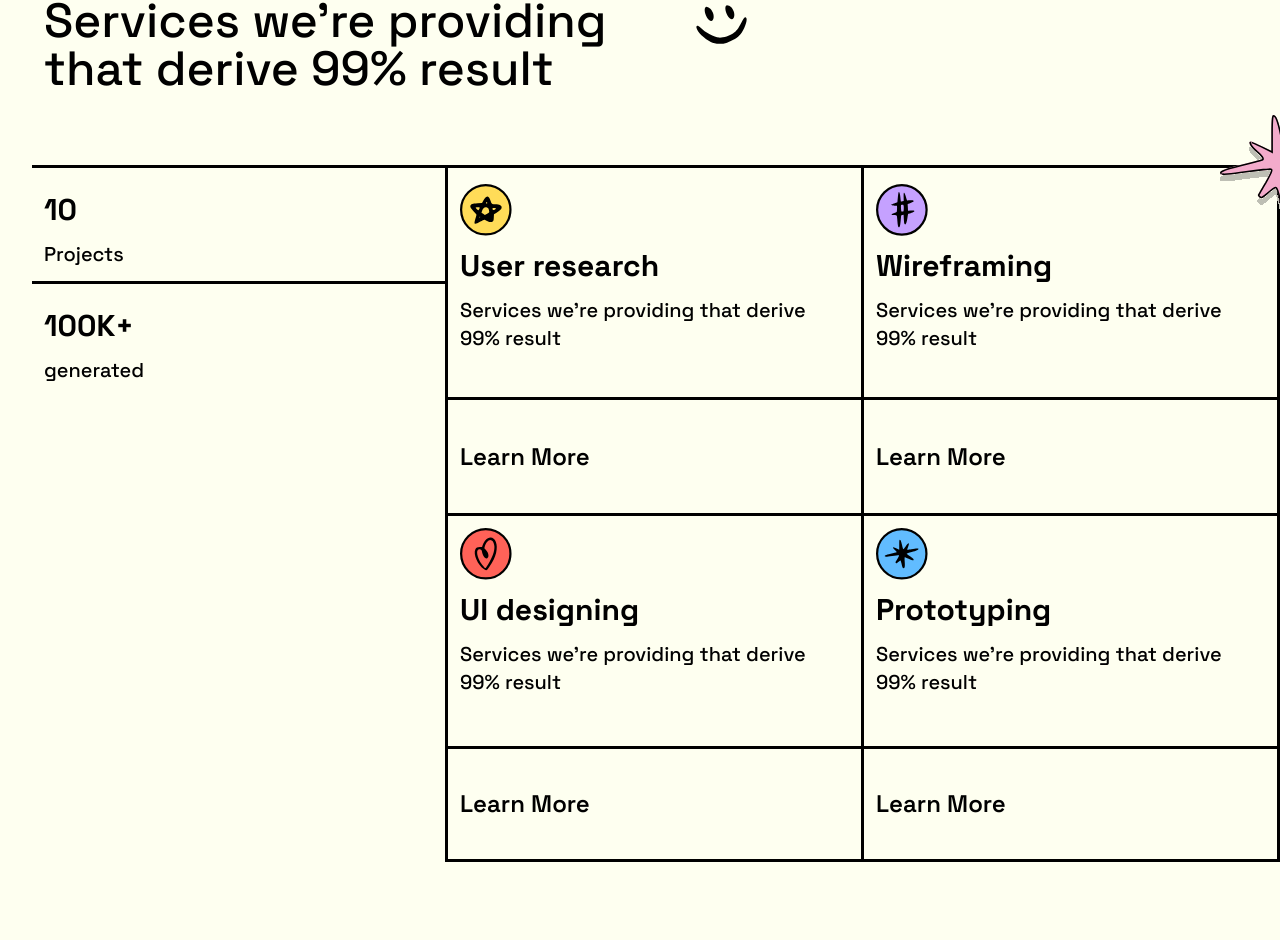
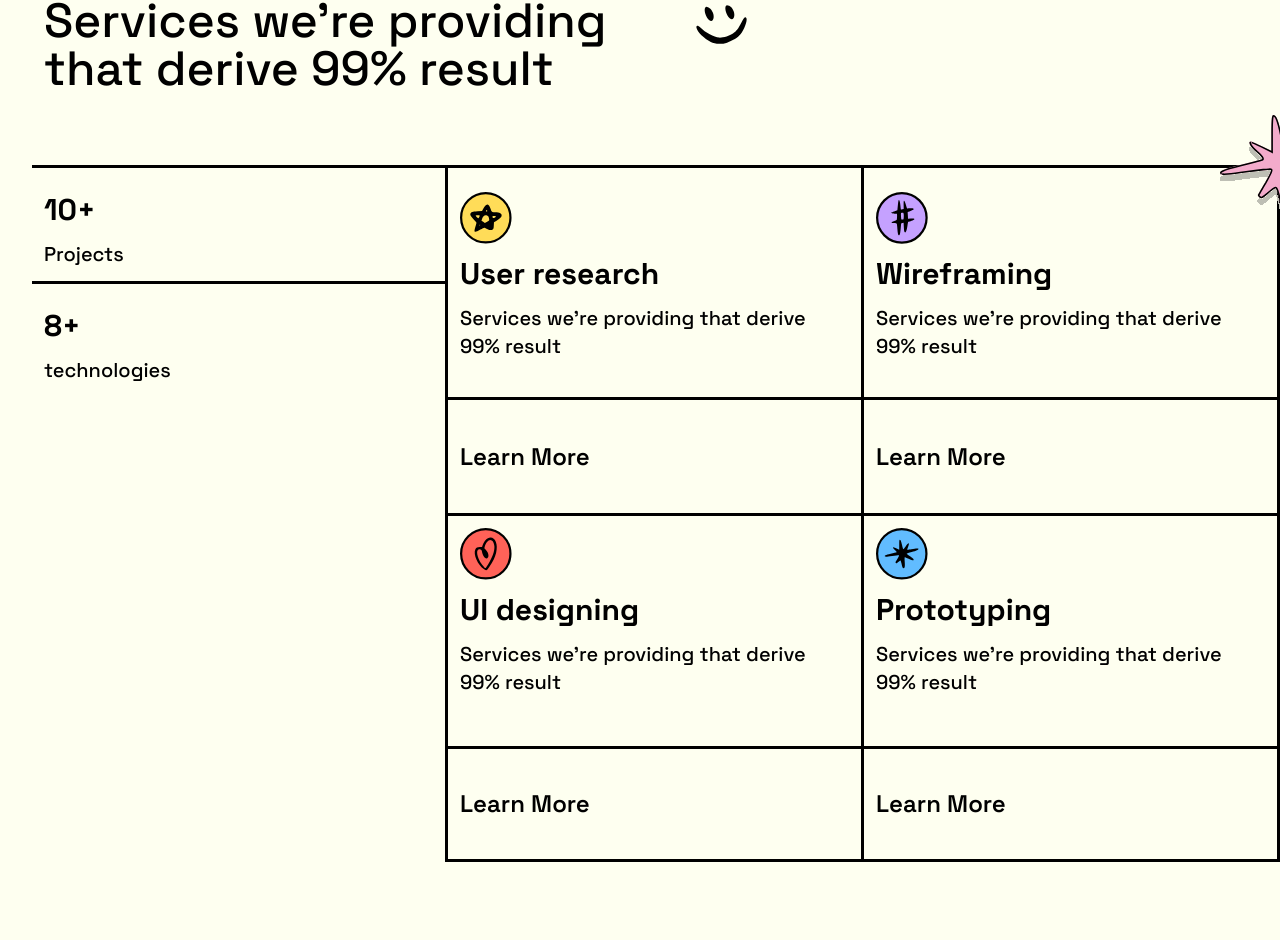
Before and after one commit to AmeyGaikar/personal_portfolio, a React (Vite) app: page / in a window 1280 px wide. Shown: the part 933-1873 px from the top of the page. Built offline with nearby package versions, Linux system fonts and the light colour scheme.

Commit message:
fix: service section layout issues on smaller devices

```diff
--- a/src/components/ServicesSection.tsx
+++ b/src/components/ServicesSection.tsx
@@ -23,11 +23,11 @@ const ServicesSection = () => {
         <PinkPatch className="absolute size-30  -right-15 -top-14"/>
 
         <div className="firstDiv">
-          <p className="title">10</p> <p className="subtitle">Projects</p>
+          <p className="title">10+</p> <p className="subtitle">Projects</p>
         </div>
 
         <div className="secondDiv">
-          <p className="title">100K+</p> <p className="subtitle">generated</p>
+          <p className="title">8+</p> <p className="subtitle">technologies</p>
         </div>
 
         <div className="thirdDiv">
--- a/src/index.css
+++ b/src/index.css
@@ -58,7 +58,7 @@
 }
 
 .fifthDiv{
-  @apply border-3 border-b-0 flex flex-col gap-3 px-3 pt-4 md:col-span-2 md:col-start-5 md:row-span-2 md:row-start-1 md:border-l-0
+  @apply border-3 border-b-0 flex flex-col gap-3 px-3 py-6 md:col-span-2 md:col-start-5 md:row-span-2 md:row-start-1 md:border-l-0
 }
 
 .fourthDiv {
@@ -66,7 +66,7 @@
 }
 
 .thirdDiv {
-  @apply border-3 border-b-0 flex flex-col gap-3 px-3 pt-4 md:col-span-2 md:col-start-3 md:row-start-1 md:row-span-2 md:border-l-0
+  @apply border-3 border-b-0 flex flex-col gap-3 px-3 py-6 md:col-span-2 md:col-start-3 md:row-start-1 md:row-span-2 md:border-l-0
 }
 
 .secondDiv {
```
